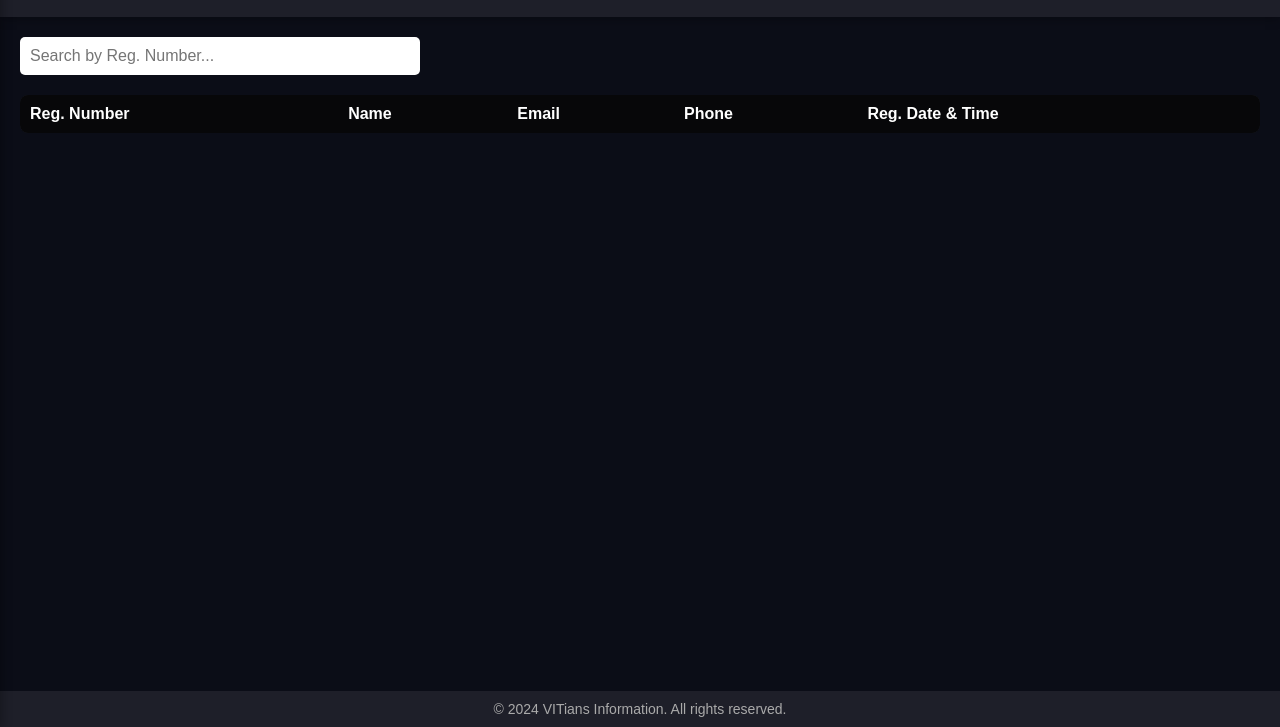
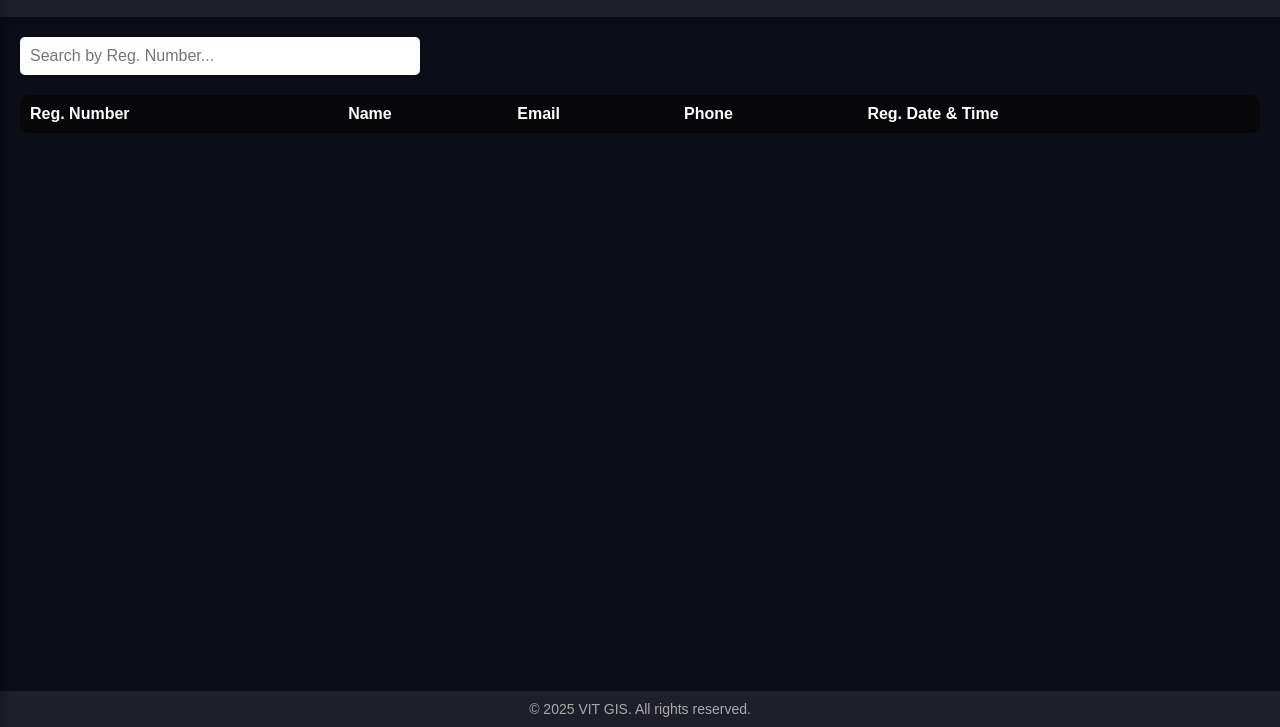
Before and after one commit to VIT-GIS/GIS_Board, a plain HTML site: page Registered VITians/index.html in a window 1280 px wide. Shown: the part 73-800 px from the top of the page. Drawn offline with Linux system fonts and the light colour scheme.

Commit message:
Update index.html

```diff
--- a/Registered VITians/index.html
+++ b/Registered VITians/index.html
@@ -50,7 +50,7 @@
     </main>
 
     <footer>
-        <p>&copy; 2024 VITians Information. All rights reserved.</p>
+        <p>&copy; 2025 VIT GIS. All rights reserved.</p>
     </footer>
 
     <script type="module" src="../Registered VITians/scripts.js"></script>
```
